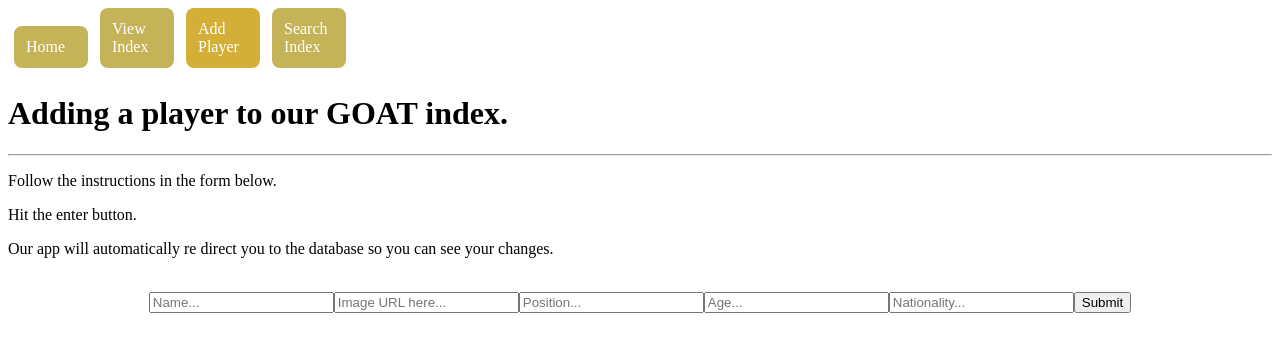
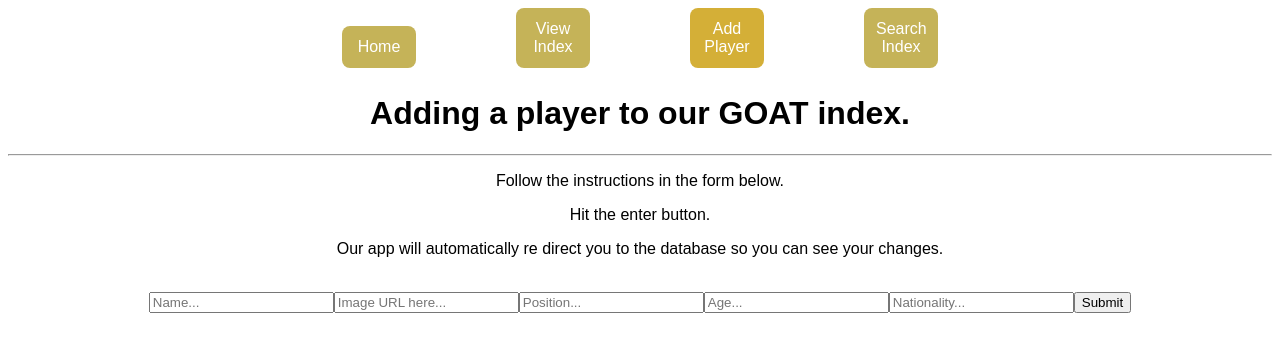
Before and after one commit to elilogbro/my-app-2, a React (Create React App) app: page /Add in a window 1280 px wide. Shown: the top 352 px of the page. Built offline with nearby package versions, Linux system fonts and the light colour scheme.

Commit message:
will update classnames/p tags

```diff
--- a/src/App.css
+++ b/src/App.css
@@ -1,20 +1,17 @@
-.allText {
+.viewplayers {
+  font-family: Arial, Helvetica, sans-serif;
+}
+
+.loading,
+.form,
+.database,
+.search,
+.addplayer,
+.homepage {
   text-align: center;
   font-family: Arial, Helvetica, sans-serif;
 }
 
-.playerInfo {
-  font-family: Arial, Helvetica, sans-serif;
-}
-
-.database {
+.navBar {
   text-align: center;
 }
-
-.loading {
-  text-align: center;
-}
-
-.form {
-  text-align: center;
-}
--- a/src/components/App.js
+++ b/src/components/App.js
@@ -4,6 +4,7 @@ import Home from "./Home";
 import PlayerContainer from "./PlayerContainer";
 import NavBar from "./NavBar";
 import AddPlayer from "./AddPlayer";
+import Search from "./Search";
 
 function App() {
   return (
@@ -16,8 +17,10 @@ function App() {
         <Route path="/Add">
           <AddPlayer />
         </Route>
-        <Route path="/Search"></Route>
-        <Route path="/">
+        <Route path="/Search">
+          <Search />
+        </Route>
+        <Route exact path="/">
           <Home />
         </Route>
       </Switch>
--- a/src/components/Home.js
+++ b/src/components/Home.js
@@ -2,8 +2,8 @@ import React from "react";
 
 function Home() {
   return (
-    <div className="allText">
-      <h1>Welcome, to the GOAT index</h1>
+    <div className="homepage">
+      <h1>Welcome, to the GOAT index.</h1>
       <hr></hr>
       <p>
         An index for the greatest players to play the game.
--- a/src/components/NavBar.js
+++ b/src/components/NavBar.js
@@ -10,13 +10,17 @@ const linkStyles = {
   textDecoration: "none",
   color: "white",
   borderRadius: "8px",
+  fontFamily: "Arial, Helvetica, sans-serif",
+  textAlign: "center",
+  marginLeft: "50px",
+  marginRight: "50px",
 };
 
 function NavBar() {
   return (
-    <div>
+    <div className="navBar">
       <NavLink
-        to="/Home"
+        to="/"
         exact
         style={linkStyles}
         activeStyle={{
--- a/src/components/PlayerContainer.js
+++ b/src/components/PlayerContainer.js
@@ -21,7 +21,7 @@ function PlayerContainer() {
   ) : (
     <React.Fragment>
       <div className="database allText">
-        <h1>Database</h1>
+        <h1>GOAT index.</h1>
         <hr></hr>
         <p>
           Below you will find an array of the greatest players to ever grace a
--- a/src/components/PlayerItem.js
+++ b/src/components/PlayerItem.js
@@ -3,10 +3,10 @@ import React from "react";
 function PlayerItem({ player }) {
   return (
     <div>
-      <div className="card-img">
+      <div className="cardimg">
         <img src={player.imageUrl} alt="player" />
       </div>
-      <div className="playerInfo">
+      <div className="viewplayers">
         <h1>Name: {player.name}</h1>
         <ul>
           <li>Age: {player.age}</li>
```
